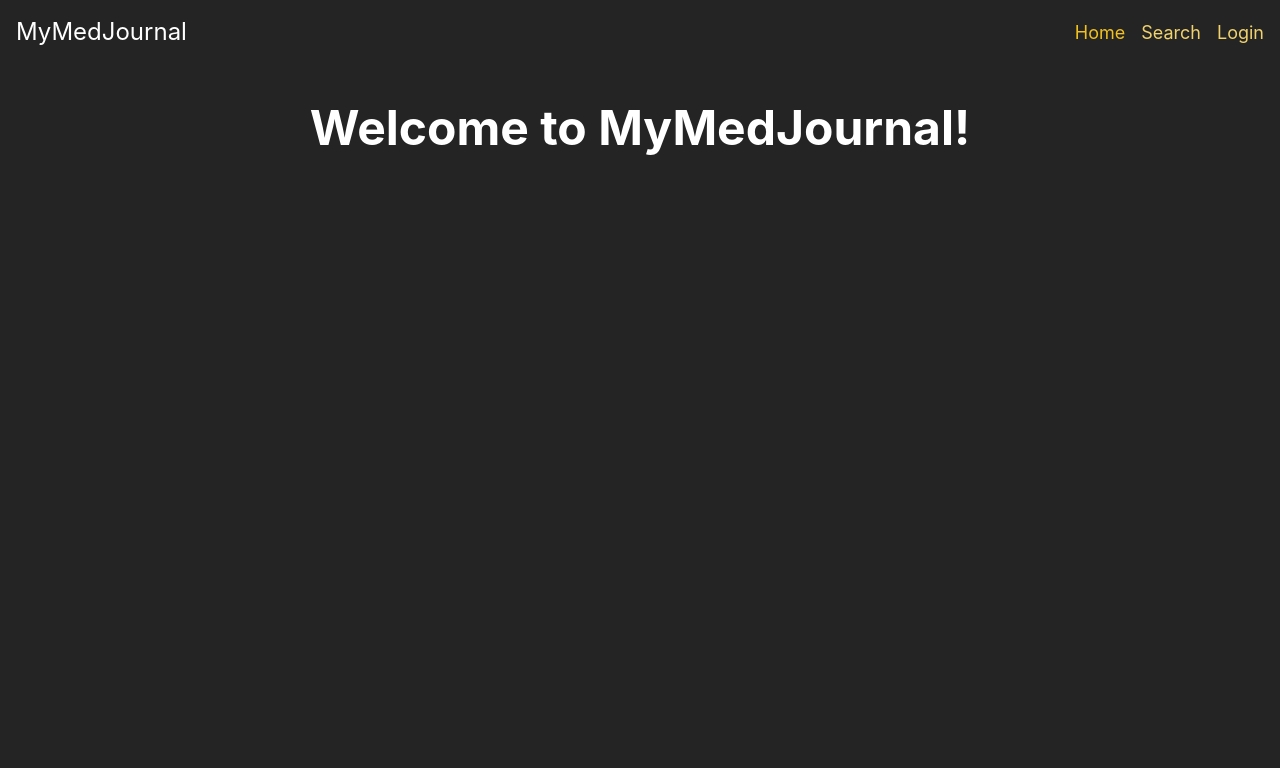
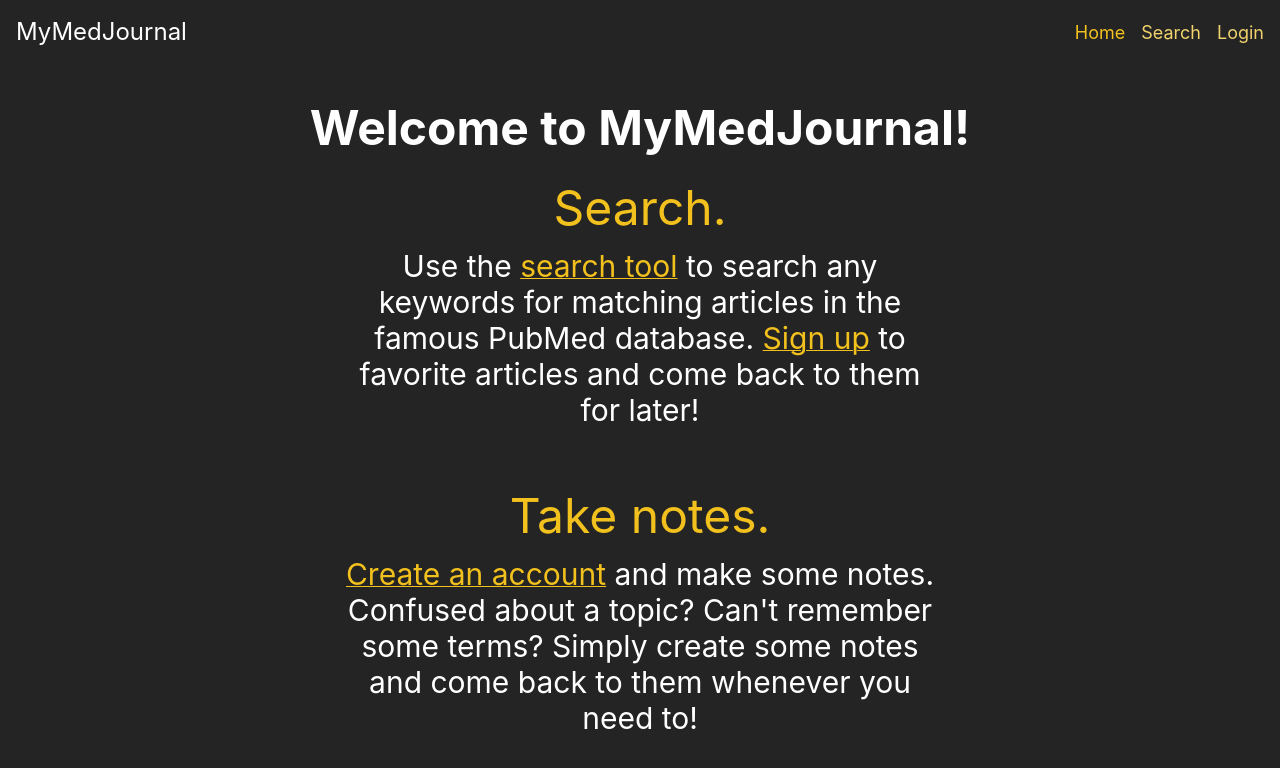
Before and after one commit to Pedja-Djape/MyMedJournal, a React (Create React App) app in the folder client/: page / in a window 1280 px wide. Shown: the top 768 px of the page. Built offline with nearby package versions, Linux system fonts and the light colour scheme.

Commit message:
Set up rest of home page

```diff
--- a/client/src/pages/Home.js
+++ b/client/src/pages/Home.js
@@ -1,7 +1,36 @@
 import PageContent from '../components/PageContent'
+import { Link } from 'react-router-dom';
+
+const CustomLink = ( props ) => {
+    return (
+        <Link to={props.to} className='underline decoration-1 text-[#f2c11d]'>
+            {props.title}
+        </Link>
+    )
+}
 
 const Home = () => {
-    return <PageContent title='Welcome to MyMedJournal!'></PageContent>;
+    return <PageContent title='Welcome to MyMedJournal!'>
+        <div className='flex flex-col justify-center items-center gap-16 p-8 w-full'>
+            <div className='w-[50%]'>
+                <h2 className='text-5xl pb-4 text-[#f2c11d]'>Search.</h2>
+                <p className='text-3xl'>
+                    Use the <CustomLink to='/search' title="search tool"/> to search any keywords for matching
+                    articles in the famous PubMed database. <CustomLink to='/signup' title='Sign up'/> to
+                    favorite articles and come back to them for later!
+                </p>
+            </div>
+            <div className='w-[50%]'>
+                <h2 className='text-5xl pb-4 text-[#f2c11d]'>Take notes.</h2>
+                <p className='text-3xl'>
+                    <CustomLink to='signup' title='Create an account'/> and make some notes. Confused about
+                    a topic? Can't remember some terms? Simply create some notes and come back to them whenever
+                    you need to!
+                </p>
+            </div>
+
+        </div>
+    </PageContent>;
 };
 
 export default Home;
```
